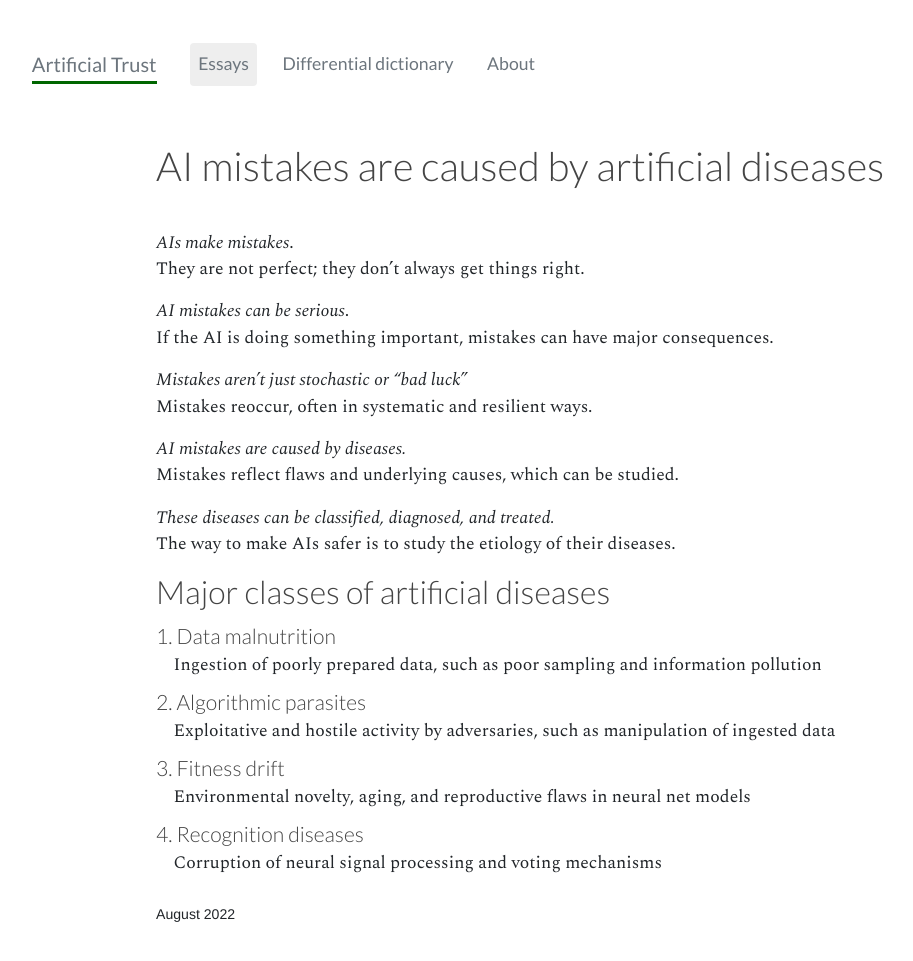
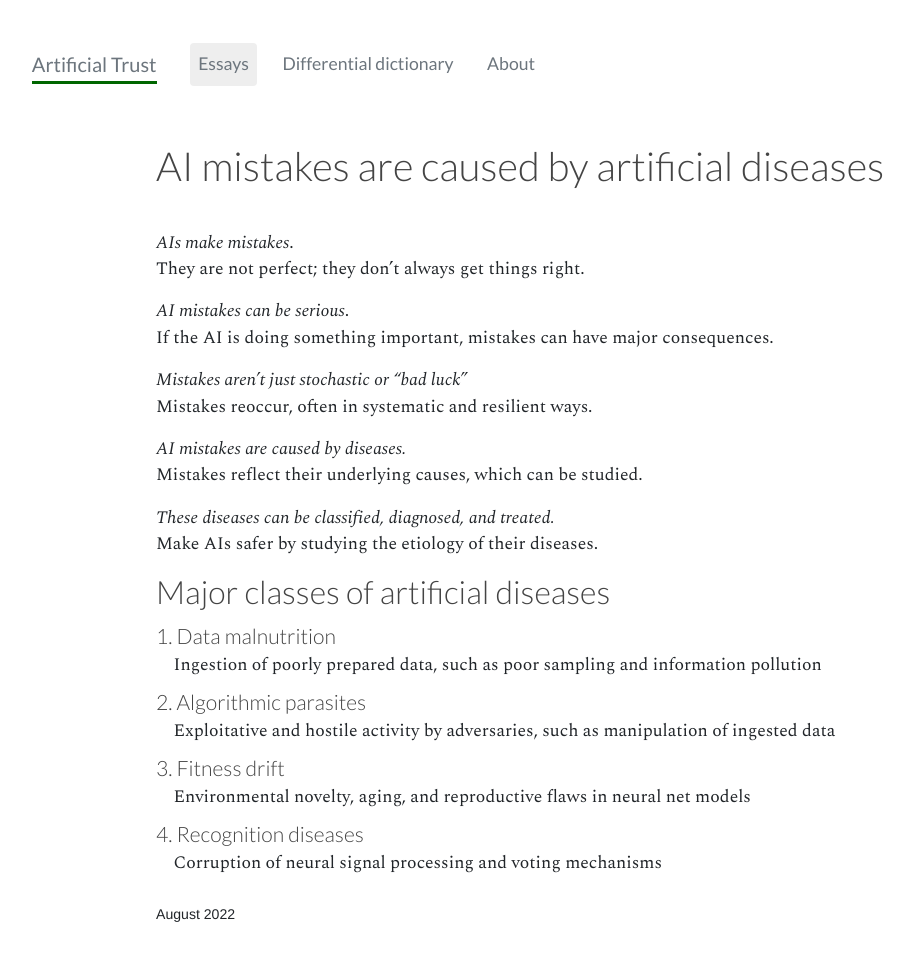
Before and after one commit to straz/artificialtrust, a Jekyll site: the page built from _articles/mistakes.md, in a window 1280 px wide. Shown: the whole page, without its empty margins (21-934 px from the left). Built offline with Jekyll 4.4.1, drawn with Linux system fonts in a browser that asks for light colours.

Commit message:
update mistakes

```diff
--- a/_articles/mistakes.md
+++ b/_articles/mistakes.md
@@ -18,11 +18,11 @@ Mistakes reoccur, often in systematic and resilient ways.
 
 *AI mistakes are caused by diseases.*<br/>
 <!-- start_excerpt -->
-Mistakes reflect flaws and underlying causes, which can be studied.
+Mistakes reflect their underlying causes, which can be studied.
 <!-- end_excerpt -->
 
 *These diseases can be classified, diagnosed, and treated.*<br/>
-The way to make AIs safer is to study the etiology of their diseases.
+Make AIs safer by studying the etiology of their diseases.
 
 
 ## Major classes of artificial diseases
```
